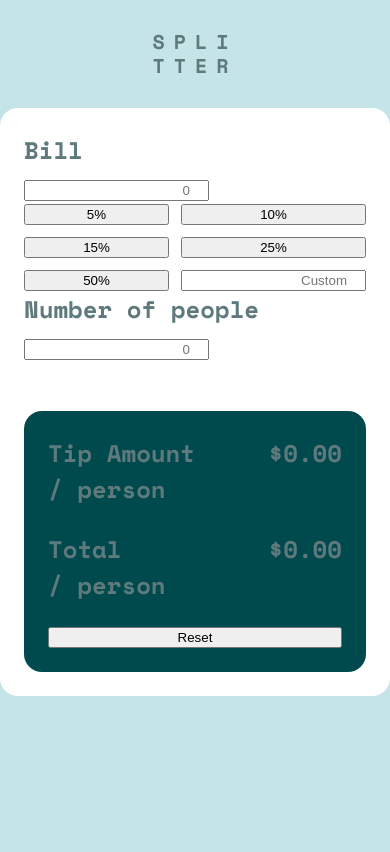
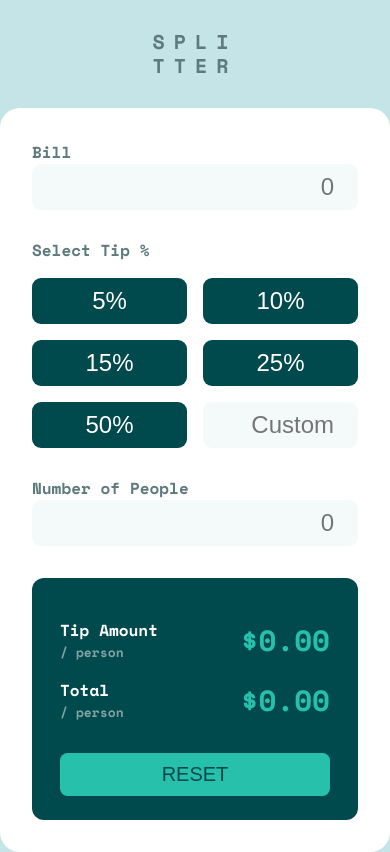
Before and after one commit to nivancheva/tip-calculator-app-react, a React (Create React App) app: page / in a window 390 px wide. Built offline with nearby package versions, Linux system fonts and the light colour scheme.

Commit message:
finish mobile styling

```diff
--- a/src/App.css
+++ b/src/App.css
@@ -20,8 +20,8 @@ span {
 
 .calculator {
     background-color: var(--clr-white);
-    padding: 1em;
-    border-radius: .75em;
+    padding: 2em;
+    border-radius: 1.25em;
     max-width: 1100px;
 
     display: grid;
@@ -34,27 +34,76 @@ label {
 
 input {
     text-align: right;
+    border: none;
+    background-color: var(--clr-very-light-cyan);
+    border-radius: .375em;
+    padding: .375em;
+    width: 100%;
+    font-size: 1.5rem;
+}
+
+.calculator_input {
+    display: grid;
+    gap: 1.75em;
 }
 
 .calculator_input-tip {
     display: grid;
     grid-template-columns: repeat(2, 1fr);
-    gap: .5em;
+    gap: 1em;
+    margin-top: 1em;
 }
 
 .calculator_result {
     background-color: var(--clr-dark-cyan);
-    padding: 1em;
+    padding: 2.5em 1.75em 1.5em;
     border-radius: .75em;
 
     display: grid;
-    gap: 1em
+    gap: 1em;
 }
 
-.calculator_result-amount,
-.calculator_result-total {
+.button {
+    background-color: var(--clr-dark-cyan);
+    color: var(--clr-white);
+    border: 0;
+    padding: .375em;
+    border-radius: .375em;
+    font-size: 1.5rem;
+}
+
+.button:hover {
+    background-color: var(--clr-btn-hover);
+    color:var(--clr-dark-cyan);
+    cursor: pointer;
+}
+
+.btn-reset {
+    color: var(--clr-dark-cyan);
+    background-color: var(--clr-cyan);
+    text-transform: uppercase;
+    font-size: 1.25rem;
+    padding: .5em;
+    margin-top: .75em;
+}
+
+.calculator_result-sum {
     display: flex;
     justify-content: space-between;
+}
+
+.sum-label {
+    color: var(--clr-white);
+}
+
+.light-text {
+    opacity: .5;
+    font-size: .8125rem;
+}
+
+.total-sum {
+    color: var(--clr-cyan);
+    font-size: 1.825rem;
 }
 
 @media (min-width:800px) {
--- a/src/App.js
+++ b/src/App.js
@@ -17,12 +17,15 @@ function App() {
                   placeholder='0'
                 />
             </div>
+
+            <div>
+              <p>Select Tip %</p>
               <div className='calculator_input-tip'>
-              <button>5%</button>
-              <button>10%</button>
-              <button>15%</button>
-              <button>25%</button>
-              <button>50%</button>
+                <button className='button'>5%</button>
+                <button className='button'>10%</button>
+                <button className='button'>15%</button>
+                <button className='button'>25%</button>
+                <button className='button'>50%</button>
                   <input
                     type="number"
                     id='custom'
@@ -30,8 +33,9 @@ function App() {
                     placeholder='Custom'
                   />
               </div>
+            </div>
             <div className='calculator_input-people'>
-              <label htmlFor='people'>Number of people
+              <label htmlFor='people'>Number of People
               </label>
                 <input
                   type='number'
@@ -42,15 +46,15 @@ function App() {
             </div>
           </div>
           <div className='calculator_result'>
-            <div className='calculator_result-amount'>
-              <p>Tip Amount<span>/ person</span></p>
-              <p id="amount" className="amount-input">$0.00</p>
+            <div className='calculator_result-sum amount'>
+              <p className='sum-label'>Tip Amount<span className='light-text'>/ person</span></p>
+              <p id="amount" className="total-sum">$0.00</p>
             </div>
-            <div className='calculator_result-total'>
-              <p>Total<span>/ person</span></p>
-              <p id="total" className="total-input">$0.00</p>
+            <div className='calculator_result-sum total'>
+              <p className='sum-label'>Total<span className='light-text'>/ person</span></p>
+              <p id="total" className="total-sum">$0.00</p>
             </div>
-            <button>Reset</button>
+            <button className='button btn-reset'>Reset</button>
           </div>
         </div>
       </div>
--- a/src/index.css
+++ b/src/index.css
@@ -2,6 +2,7 @@
 
 :root {
     --clr-cyan: hsl(172, 67%, 45%);
+    --clr-btn-hover: hsl(172, 67%, 70%);
     --clr-dark-cyan: hsl(183, 100%, 15%);
     --clr-dark-gr-cyan: hsl(186, 14%, 43%);
     --clr-grayish-cyan: hsl(184, 14%, 56%);
@@ -27,7 +28,7 @@ img, picture, video, canvas, svg {
 body {
     font-family: 'Space Mono', monospace;
     font-weight: 700;
-    font-size: 1.5rem;
+    font-size: 1rem;
 
     background-color: var(--clr-light-gr-cyan);
     color: var(--clr-dark-gr-cyan);
```
Lines whose indentation alone changed are shown as unchanged.
